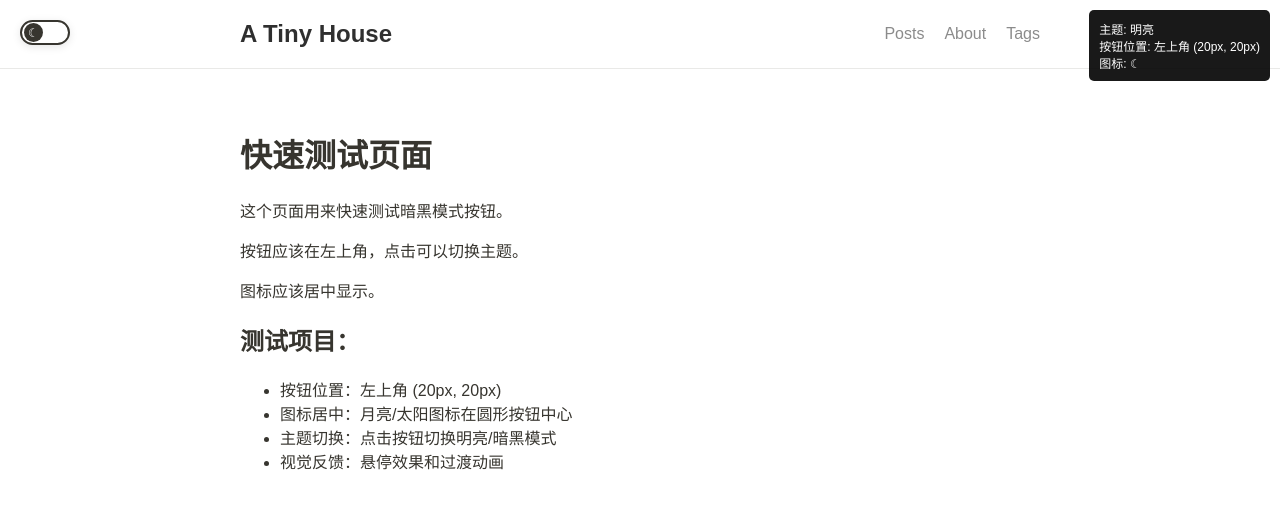
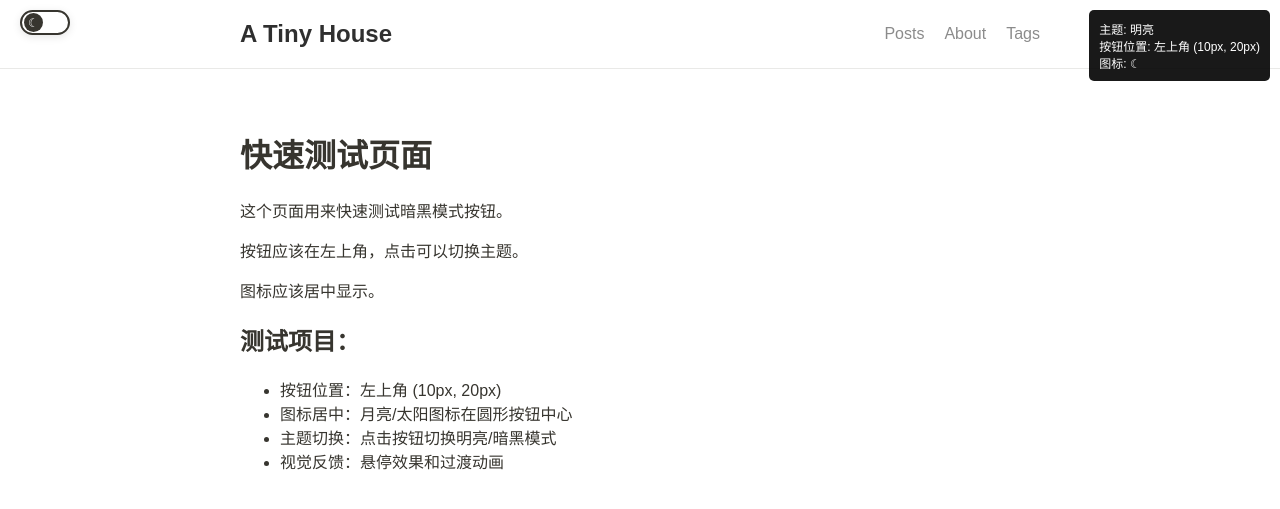
Before and after one commit to atinyhouse/atinyhouse.github.io, a Jekyll site: the page quick-test.html, which Jekyll copies as it is, in a window 1280 px wide. Shown: the top 509 px of the page. Built offline with Jekyll 4.4.1, drawn with Linux system fonts in a browser that asks for light colours.

Commit message:
修复按钮位置：再往上移避免与header重叠
- 将按钮位置从 top: 20px 调整到 top: 10px
- 移动端也相应调整：平板端 top: 8px，手机端 top: 6px
- 确保按钮完全避开header线条
- 更新测试页面位置信息
- 保持按钮在左上角的视觉效果

```diff
--- a/assets/custom.css
+++ b/assets/custom.css
@@ -400,7 +400,7 @@ body {
 /* 暗黑模式切换按钮 - 简化版本 */
 .theme-toggle {
   position: fixed;
-  top: 20px;
+  top: 10px;
   left: 20px;
   z-index: 1001;
   background: var(--bg-color);
@@ -455,7 +455,7 @@ body {
 /* 暗黑模式按钮响应式设计 */
 @media (max-width: 768px) {
   .theme-toggle {
-    top: 15px;
+    top: 8px;
     left: 15px;
     width: 45px;
     height: 22px;
@@ -478,7 +478,7 @@ body {
 
 @media (max-width: 480px) {
   .theme-toggle {
-    top: 12px;
+    top: 6px;
     left: 12px;
     width: 40px;
     height: 20px;
--- a/quick-test.html
+++ b/quick-test.html
@@ -69,7 +69,7 @@
     /* 暗黑模式按钮 - 简化版本 */
     .theme-toggle {
       position: fixed;
-      top: 20px;
+      top: 10px;
       left: 20px;
       z-index: 1001;
       background: var(--bg-color);
@@ -141,7 +141,7 @@
 <body>
   <div class="debug">
     <div>主题: <span id="theme">明亮</span></div>
-    <div>按钮位置: 左上角 (20px, 20px)</div>
+    <div>按钮位置: 左上角 (10px, 20px)</div>
     <div>图标: <span id="icon">☾</span></div>
   </div>
 
@@ -168,7 +168,7 @@
 
     <h2>测试项目：</h2>
     <ul>
-      <li>按钮位置：左上角 (20px, 20px)</li>
+      <li>按钮位置：左上角 (10px, 20px)</li>
       <li>图标居中：月亮/太阳图标在圆形按钮中心</li>
       <li>主题切换：点击按钮切换明亮/暗黑模式</li>
       <li>视觉反馈：悬停效果和过渡动画</li>
```
